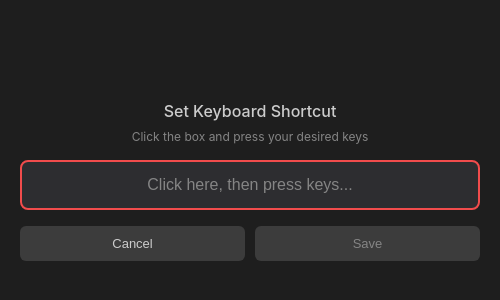
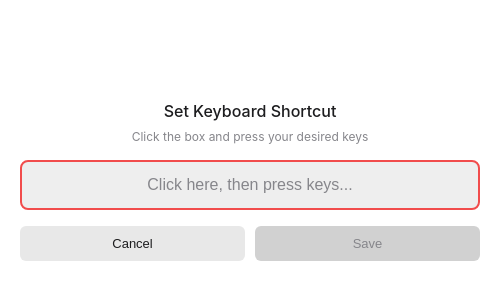
Before and after one commit to ilham-fedev/clipboard-manager, an Electron app: page shortcut.html in a window 500 px wide. Shown: the part 206-506 px from the top of the page. Drawn offline with Linux system fonts and the light colour scheme; no server answers.

Commit message:
Add light mode support for clipboard and shortcut windows
Use prefers-color-scheme media query to adapt UI colors when
macOS switches to light appearance.

```diff
--- a/main.js
+++ b/main.js
@@ -7,6 +7,7 @@ const {
   Tray,
   Menu,
   nativeImage,
+  nativeTheme,
   screen,
   shell
 } = require('electron');
@@ -150,6 +151,7 @@ function showShortcutWindow() {
     titleBarStyle: 'hidden',
     alwaysOnTop: true,
     resizable: false,
+    backgroundColor: nativeTheme.shouldUseDarkColors ? '#1e1e1e' : '#ffffff',
     webPreferences: {
       preload: path.join(__dirname, 'shortcut-preload.js'),
       contextIsolation: true,
--- a/shortcut.html
+++ b/shortcut.html
@@ -108,6 +108,48 @@
       font-size: 12px;
       margin-top: 10px;
       min-height: 16px;
+    }
+
+    @media (prefers-color-scheme: light) {
+      body {
+        color: #1d1d1f;
+        background: #ffffff;
+      }
+
+      .hint {
+        color: #86868b;
+      }
+
+      #shortcut-input {
+        color: #1d1d1f;
+        background: #f5f5f5;
+      }
+
+      #shortcut-input:focus {
+        background: #eeeeee;
+      }
+
+      #shortcut-input::placeholder {
+        color: #86868b;
+      }
+
+      #btn-save:disabled {
+        background: #d1d1d1;
+        color: #86868b;
+      }
+
+      #btn-cancel {
+        background: #e8e8e8;
+        color: #1d1d1f;
+      }
+
+      #btn-cancel:hover {
+        background: #d1d1d1;
+      }
+
+      #error {
+        color: #ff3b30;
+      }
     }
   </style>
 </head>
--- a/styles.css
+++ b/styles.css
@@ -14,6 +14,20 @@
   --hover-color: #2a2d2e;
   --selected-color: #094771;
   --danger-color: #f14c4c;
+}
+
+@media (prefers-color-scheme: light) {
+  :root {
+    --bg-color: #ffffff;
+    --surface-color: #f5f5f5;
+    --border-color: #d1d1d1;
+    --text-primary: #1d1d1f;
+    --text-secondary: #86868b;
+    --accent-color: #0078d4;
+    --hover-color: #e8e8e8;
+    --selected-color: #d0e8ff;
+    --danger-color: #ff3b30;
+  }
 }
 
 body {
@@ -34,6 +48,12 @@ body {
   border: 1px solid var(--border-color);
   overflow: hidden;
   box-shadow: 0 8px 32px rgba(0, 0, 0, 0.4);
+}
+
+@media (prefers-color-scheme: light) {
+  .container {
+    box-shadow: 0 8px 32px rgba(0, 0, 0, 0.15);
+  }
 }
 
 /* Search Container */
```
